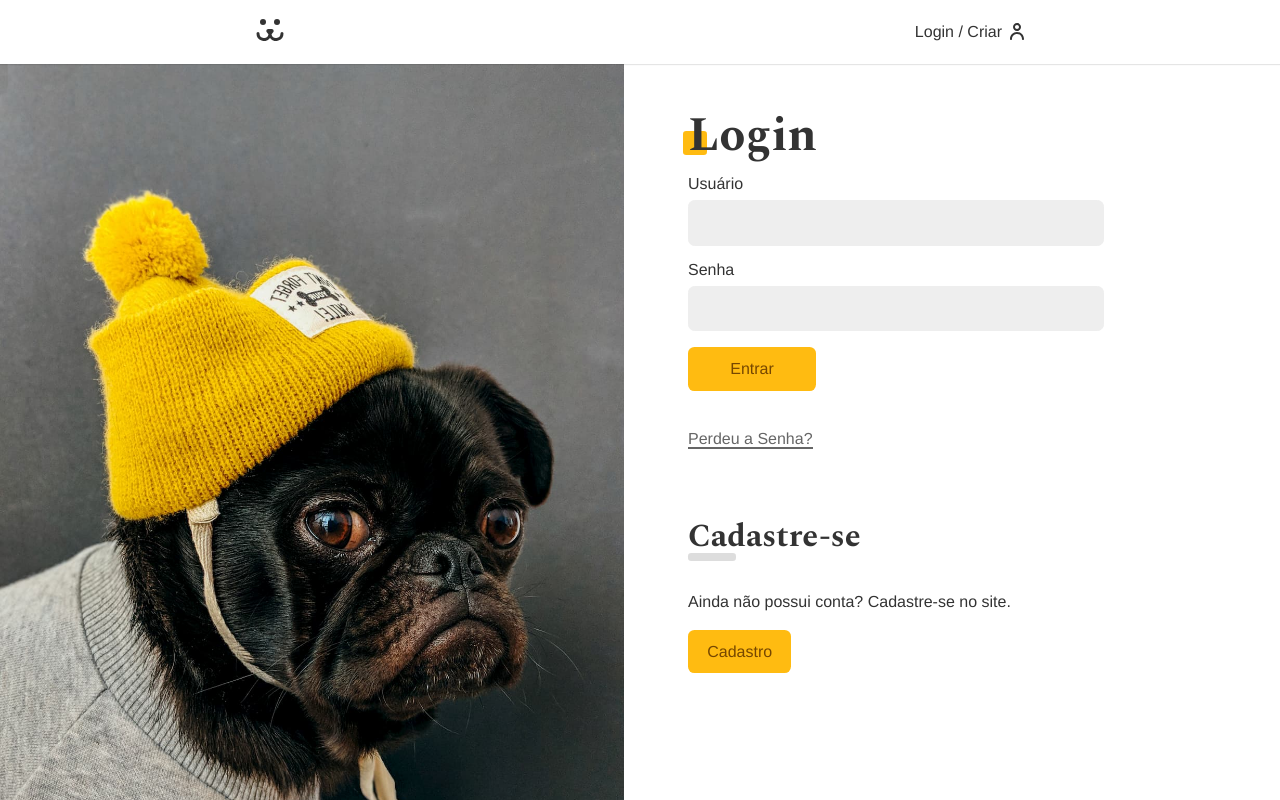
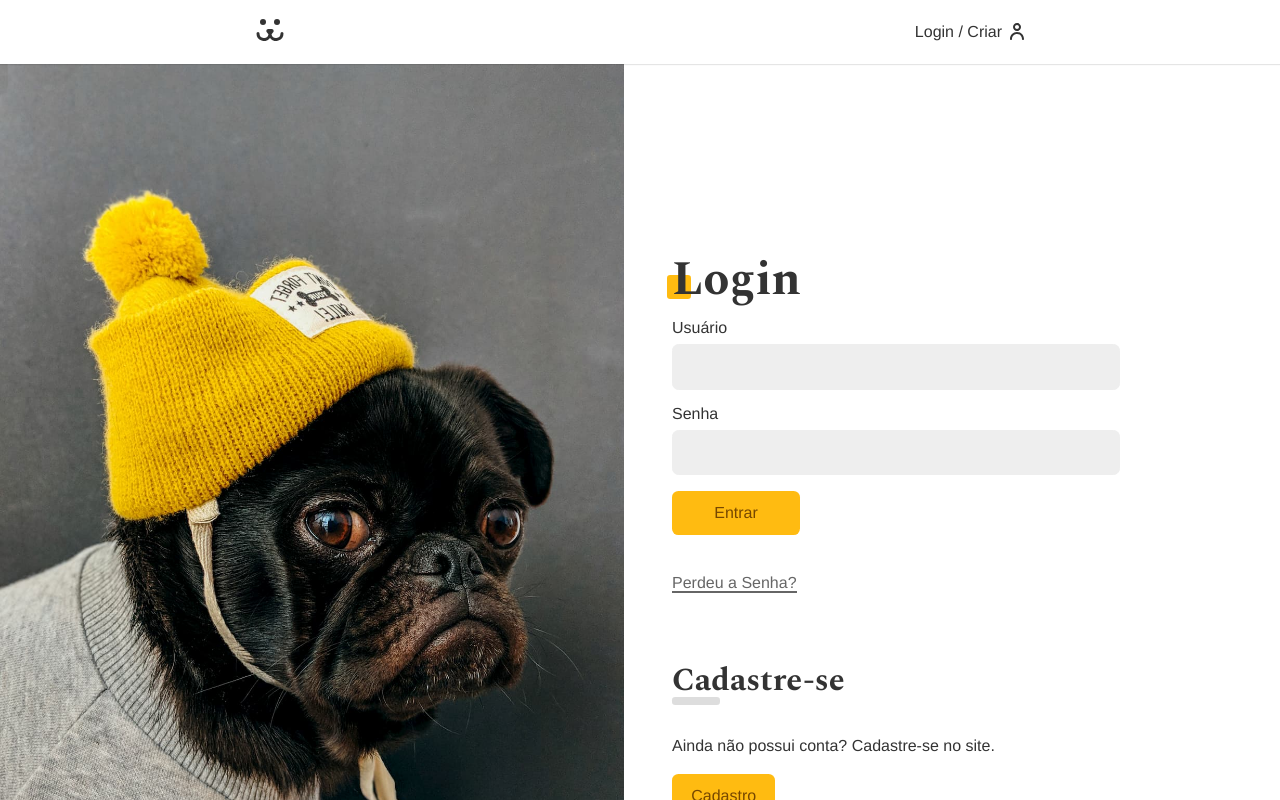
Before and after one commit to willFrazao/instaDogs, a React (Vite) app: page /login in a window 1280 px wide. Shown: the top 800 px of the page. Built offline with nearby package versions, Linux system fonts and the light colour scheme.

Commit message:
DONE: Melhorias Gerais

```diff
--- a/src/Components/Login/Login.module.css
+++ b/src/Components/Login/Login.module.css
@@ -15,7 +15,8 @@
 .forms {
   width: 100%;
   max-width: 30rem;
-  padding: 2rem;
+  padding: 1rem;
+  margin-top: 20vh;
 }
 
 @media (max-width: 40rem) {
--- a/src/Components/Login/LoginForm.jsx
+++ b/src/Components/Login/LoginForm.jsx
@@ -35,7 +35,7 @@ const LoginForm = () => {
         ) : (
           <Button>Entrar</Button>
         )}
-        <Error error={error} />
+        <Error error={error && 'Dados incorretos.'} />
       </form>
       <Link className={styles.perdeu} to="/login/perdeu">
         Perdeu a Senha?
--- a/src/Components/Login/LoginForm.module.css
+++ b/src/Components/Login/LoginForm.module.css
@@ -19,6 +19,7 @@
 
 .cadastro {
   margin-top: 4rem;
+  margin-bottom: 4rem;
 }
 
 .cadastro p {
--- a/src/Components/Login/LoginPasswordLost.jsx
+++ b/src/Components/Login/LoginPasswordLost.jsx
@@ -24,7 +24,7 @@ const LoginPasswordLost = () => {
   }
 
   return (
-    <section>
+    <section className='animeLeft'>
       <Head title="Perdeu a senha" />
       <h1 className="title">Perdeu a senha?</h1>
       {data ? (
--- a/src/Components/Login/LoginPasswordReset.jsx
+++ b/src/Components/Login/LoginPasswordReset.jsx
@@ -36,7 +36,7 @@ const LoginPasswordReset = () => {
   }
 
   return (
-    <div>
+    <section className='animeLeft'>
       <h1 className='title'>Resete a Senha</h1>
       <form onSubmit={handleSubmit}>
         <Input label="Nova Senha" type="password" name="password" {...password}/>
@@ -47,7 +47,7 @@ const LoginPasswordReset = () => {
         )}
       </form>
       <Error error={error} />
-    </div>
+    </section>
   )
 }
 
--- a/src/Components/User/UserPhotoPost.module.css
+++ b/src/Components/User/UserPhotoPost.module.css
@@ -3,6 +3,12 @@
   grid-template-columns: 1fr 1fr;
   gap: 2rem;
   margin-bottom: 2rem;
+}
+
+@media (max-width: 40rem) {
+  .photoPost {
+    grid-template-columns: 1fr;
+  }
 }
 
 .file {
--- a/src/Components/User/UserStats.jsx
+++ b/src/Components/User/UserStats.jsx
@@ -4,7 +4,7 @@ import useFetch from '../../Hooks/useFetch';
 import { STATS_GET } from '../../api';
 import Loading from '../Helper/Loading';
 import Error from '../Helper/Error'
-import UserStatsGraphs from './UserStatsGraphs';
+const UserStatsGraphs = React.lazy(() => import('./UserStatsGraphs'));
 
 const UserStats = () => {
   const {data, error, loading, request} = useFetch();
@@ -21,10 +21,10 @@ if (loading) return <Loading />
 if (error) return <Error error={error} />
 if (data)
   return (
-    <div>
+    <React.Suspense fallback={<div></div>}>
       <Head title="Estatisticas" />
       <UserStatsGraphs data={data} />
-    </div>
+    </React.Suspense>
   )
 }
 
```
